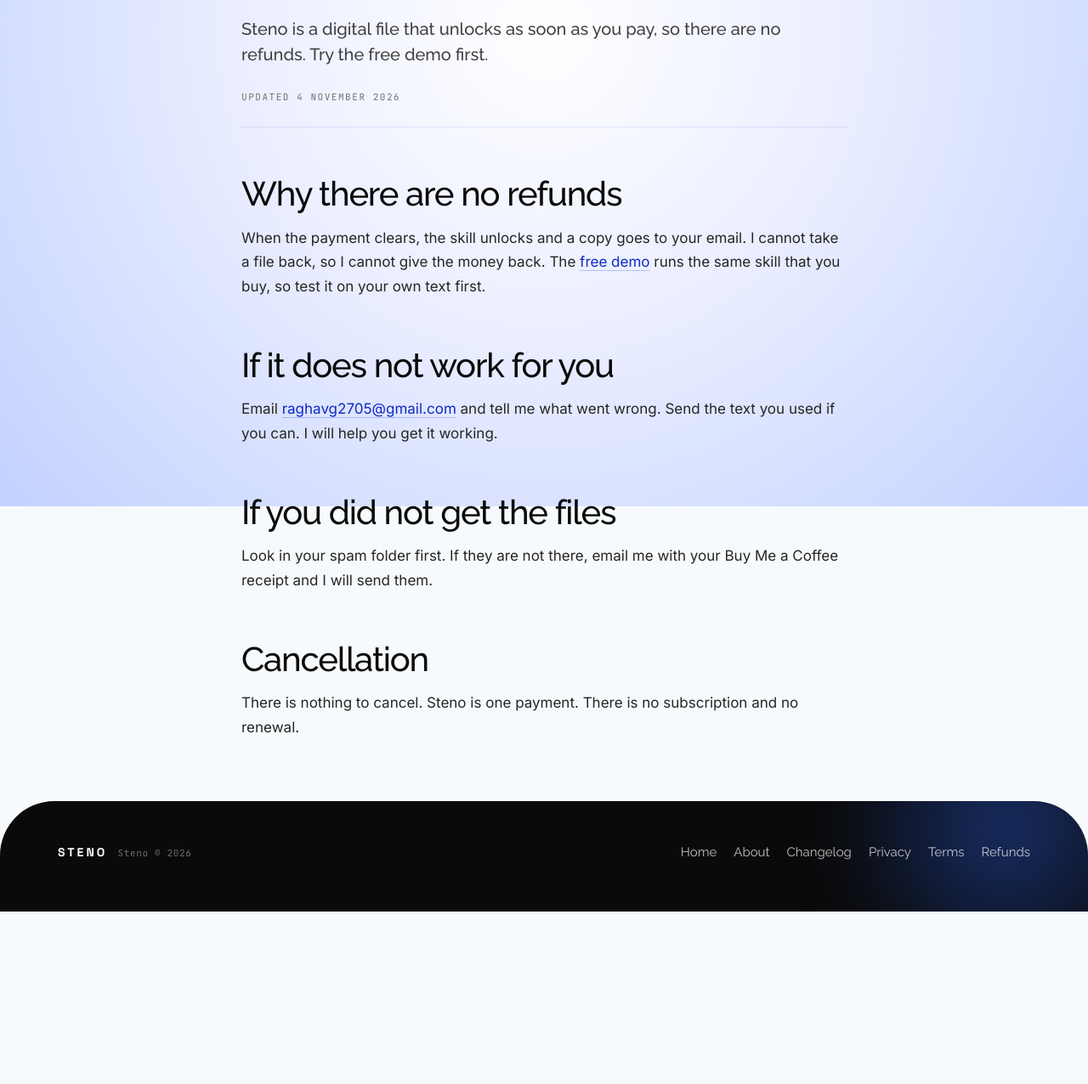
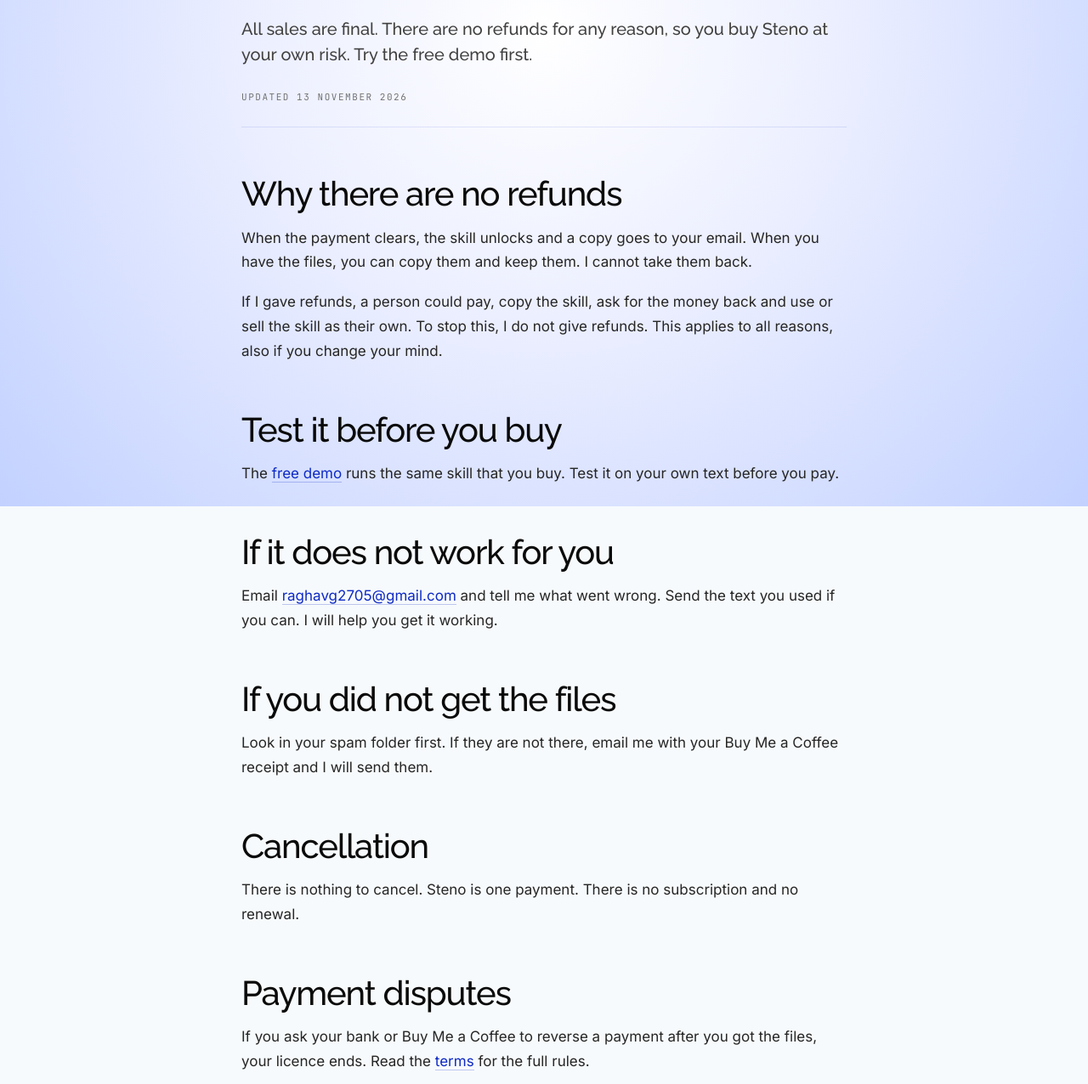
Before and after one commit to raghavg27/steno, a website: page refunds.html in a window 1280 px wide. Shown: the part 204-1480 px from the top of the page at 85% size. Before the commit the page ends 1277 px from the top, so only its background shows below. Drawn offline with Linux system fonts and the light colour scheme.

Commit message:
docs(refunds): say that all sales are final for any reason
The refund page now gives the same reason as the terms, asks buyers to test the free demo first, and says what happens if a buyer reverses a payment.

```diff
--- a/refunds.html
+++ b/refunds.html
@@ -4,7 +4,7 @@
 <meta charset="UTF-8" />
 <meta name="viewport" content="width=device-width, initial-scale=1, viewport-fit=cover" />
 <title>Steno refunds and cancellation</title>
-<meta name="description" content="Steno is a digital file that unlocks as soon as you pay, so there are no refunds. What to do if something goes wrong." />
+<meta name="description" content="All sales of Steno are final. There are no refunds, so test the free demo before you buy. What to do if something goes wrong." />
 <meta name="theme-color" content="#f7fafc" />
 <link rel="canonical" href="https://steno-ai.vercel.app/refunds" />
 <meta name="robots" content="index, follow" />
@@ -18,7 +18,7 @@
 <meta property="og:site_name" content="Steno" />
 <meta property="og:url" content="https://steno-ai.vercel.app/refunds" />
 <meta property="og:title" content="Steno refunds and cancellation" />
-<meta property="og:description" content="Steno is a digital file that unlocks as soon as you pay, so there are no refunds. What to do if something goes wrong." />
+<meta property="og:description" content="All sales of Steno are final. There are no refunds, so test the free demo before you buy. What to do if something goes wrong." />
 <meta property="og:image" content="https://steno-ai.vercel.app/og.png" />
 <meta name="twitter:card" content="summary_large_image" />
 
@@ -36,8 +36,8 @@
       "@id": "https://steno-ai.vercel.app/refunds#webpage",
       "url": "https://steno-ai.vercel.app/refunds",
       "name": "Steno refunds and cancellation",
-      "description": "Steno is a digital file that unlocks as soon as you pay, so there are no refunds. What to do if something goes wrong.",
-      "dateModified": "2026-11-04",
+      "description": "All sales of Steno are final. There are no refunds, so test the free demo before you buy. What to do if something goes wrong.",
+      "dateModified": "2026-11-13",
       "inLanguage": "en",
       "isPartOf": {
         "@type": "WebSite",
@@ -91,13 +91,19 @@
 
   <h1>Refunds and cancellation</h1>
 
-  <p class="standfirst">Steno is a digital file that unlocks as soon as you pay, so there are no refunds. Try the free demo first.</p>
+  <p class="standfirst">All sales are final. There are no refunds for any reason, so you buy Steno at your own risk. Try the free demo first.</p>
 
-  <p class="meta">Updated 4 November 2026</p>
+  <p class="meta">Updated 13 November 2026</p>
 
   <h2>Why there are no refunds</h2>
 
-  <p>When the payment clears, the skill unlocks and a copy goes to your email. I cannot take a file back, so I cannot give the money back. The <a href="/#proof">free demo</a> runs the same skill that you buy, so test it on your own text first.</p>
+  <p>When the payment clears, the skill unlocks and a copy goes to your email. When you have the files, you can copy them and keep them. I cannot take them back.</p>
+
+  <p>If I gave refunds, a person could pay, copy the skill, ask for the money back and use or sell the skill as their own. To stop this, I do not give refunds. This applies to all reasons, also if you change your mind.</p>
+
+  <h2>Test it before you buy</h2>
+
+  <p>The <a href="/#proof">free demo</a> runs the same skill that you buy. Test it on your own text before you pay.</p>
 
   <h2>If it does not work for you</h2>
 
@@ -110,6 +116,10 @@
   <h2>Cancellation</h2>
 
   <p>There is nothing to cancel. Steno is one payment. There is no subscription and no renewal.</p>
+
+  <h2>Payment disputes</h2>
+
+  <p>If you ask your bank or Buy Me a Coffee to reverse a payment after you got the files, your licence ends. Read the <a href="/terms">terms</a> for the full rules.</p>
 
 </article>
 </main>
```
